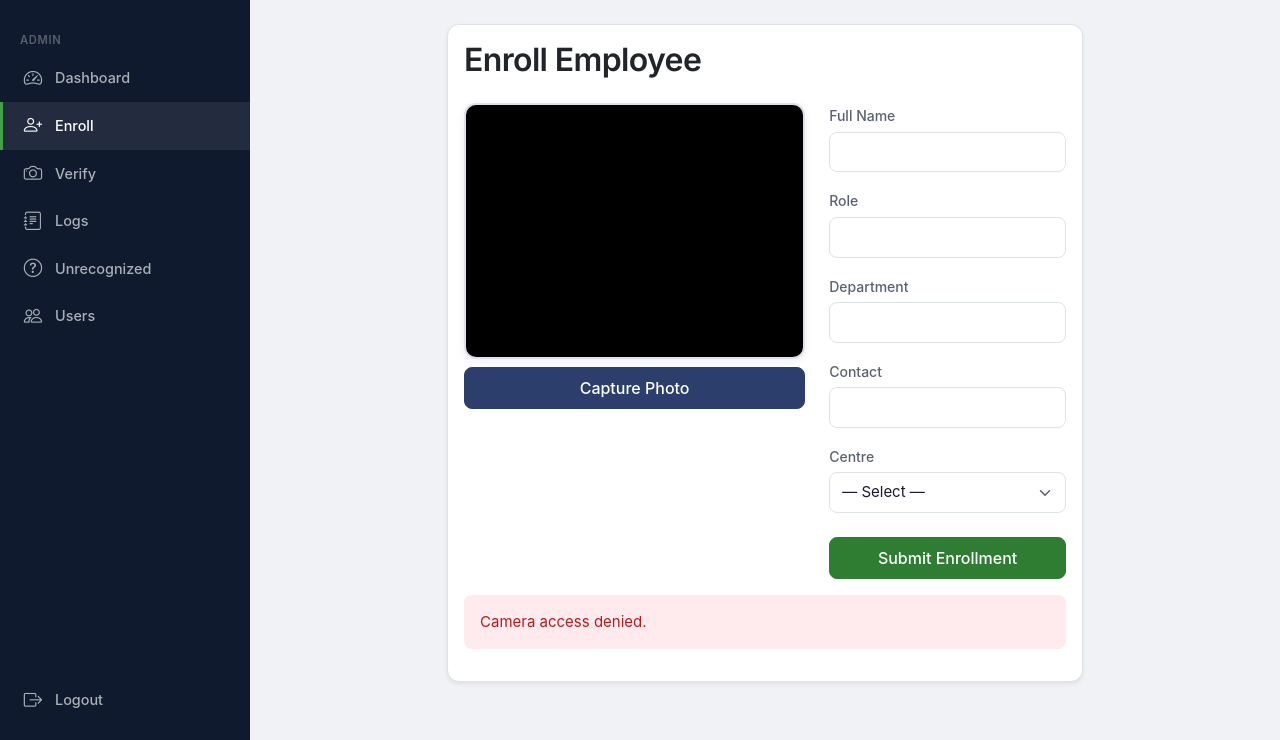
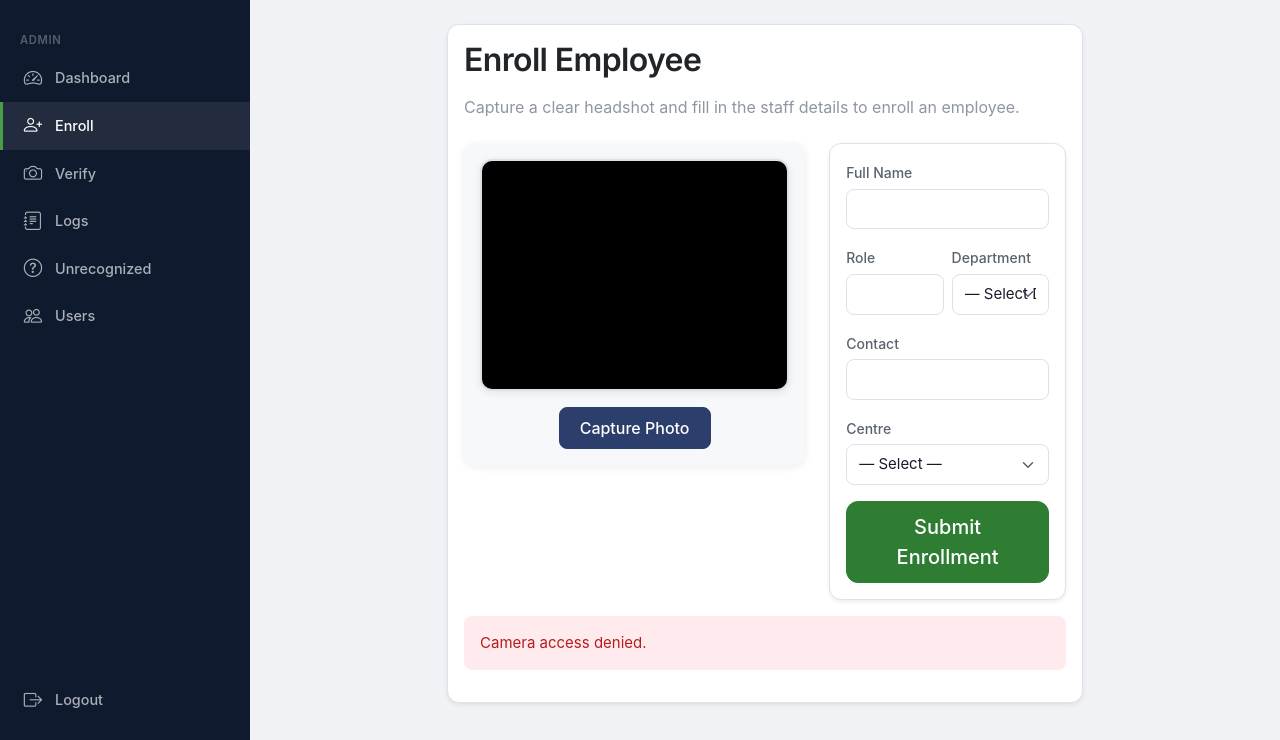
Before and after one commit to geniuskudzai21/CityOfMutareDigitaliD, a Flask app: page /admin/enroll in a window 1280 px wide. Shown: the part 60-800 px from the top of the page. Run offline with Flask 3, Linux system fonts and the light colour scheme; the visitor is signed in with stand-in values (Sample User, id 1); data comes from the database, SQL or seed files in the repository; data that the repository does not hold is empty.

Commit message:
Enroll: redesign form; department dropdown from DB; other-dept option and UI improvements

```diff
--- a/app.py
+++ b/app.py
@@ -16,6 +16,7 @@ from database import (
     add_user,
     delete_user,
     get_all_centres,
+    get_distinct_departments,
     get_all_employees,
     get_all_staff,
     get_all_users,
@@ -149,7 +150,8 @@ def admin_enroll():
     if request.method == "POST":
         return handle_enroll(request.get_json())
     centres = get_all_centres(db_path)
-    return render_template("admin/enroll.html", centres=centres)
+    departments = get_distinct_departments(db_path)
+    return render_template("admin/enroll.html", centres=centres, departments=departments)
 
 
 def handle_enroll(data):
--- a/database.py
+++ b/database.py
@@ -293,6 +293,13 @@ def get_all_centres(db_path):
     return [r["name"] for r in rows]
 
 
+def get_distinct_departments(db_path):
+    conn = get_connection(db_path)
+    rows = conn.execute("SELECT DISTINCT department FROM employees WHERE department IS NOT NULL AND department != '' ORDER BY department").fetchall()
+    conn.close()
+    return [r["department"] for r in rows if r["department"]]
+
+
 def get_dashboard_stats(db_path):
     conn = get_connection(db_path)
     emp_count = conn.execute("SELECT COUNT(*) FROM employees").fetchone()[0]
--- a/templates/admin/enroll.html
+++ b/templates/admin/enroll.html
@@ -4,12 +4,15 @@
     <div class="col-lg-8">
         <div class="card shadow-sm">
             <div class="card-body">
-                <h2 class="card-title mb-4">Enroll Employee</h2>
+                <h2 class="card-title mb-3">Enroll Employee</h2>
+                <p class="text-muted mb-4">Capture a clear headshot and fill in the staff details to enroll an employee.</p>
                 <form id="enrollForm">
-                    <div class="row g-4">
-                        <div class="col-md-7">
-                            <div class="webcam-frame">
-                                <video id="webcam" autoplay></video>
+                    <div class="row g-4 align-items-start">
+                        <div class="col-lg-7">
+                            <div class="card border-0 bg-light mb-3">
+                                <div class="card-body p-3 text-center">
+                                    <div class="webcam-frame mx-auto mb-3" style="max-width:480px;">
+                                        <video id="webcam" autoplay class="w-100 rounded"></video>
                                         <div class="scan-overlay" id="scanOverlay">
                                             <div class="scan-line"></div>
                                             <div class="scan-corner-tl"></div>
@@ -18,24 +21,44 @@
                                             <div class="scan-corner-br"></div>
                                         </div>
                                     </div>
-                            <div class="d-flex gap-2 mt-2">
-                                <button type="button" id="captureBtn" class="btn btn-primary flex-grow-1">Capture Photo</button>
+                                    <div class="d-flex gap-2 justify-content-center">
+                                        <button type="button" id="captureBtn" class="btn btn-primary">Capture Photo</button>
+                                        <button type="button" id="retakeBtn" class="btn btn-outline-secondary d-none">Retake</button>
                                     </div>
                                     <canvas id="captureCanvas" hidden></canvas>
-                            <div id="photoError" class="text-danger small mt-1" style="display: none;"></div>
+                                    <div id="photoError" class="text-danger small mt-2" style="display: none;"></div>
                                 </div>
-                        <div class="col-md-5">
+                            </div>
+                            <div class="text-center">
+                                <img id="photoPreview" class="img-fluid rounded border" style="max-height: 200px; display: none;">
+                            </div>
+                        </div>
+                        <div class="col-lg-5">
+                            <div class="card shadow-sm">
+                                <div class="card-body">
                                     <div class="mb-3">
                                         <label for="full_name" class="form-label">Full Name</label>
-                                <input type="text" class="form-control" id="full_name" name="full_name" required>
+                                        <input type="text" class="form-control form-control-lg" id="full_name" name="full_name" required>
                                     </div>
-                            <div class="mb-3">
+                                    <div class="row g-2 mb-3">
+                                        <div class="col-6">
                                             <label for="role" class="form-label">Role</label>
                                             <input type="text" class="form-control" id="role" name="role">
                                         </div>
-                            <div class="mb-3">
+                                        <div class="col-6">
                                             <label for="department" class="form-label">Department</label>
-                                <input type="text" class="form-control" id="department" name="department">
+                                            <select class="form-select" id="department" name="department">
+                                                <option value="">— Select Department —</option>
+                                                {% for d in departments %}
+                                                <option value="{{ d }}">{{ d }}</option>
+                                                {% endfor %}
+                                                <option value="__other__">Other...</option>
+                                            </select>
+                                        </div>
+                                    </div>
+                                    <div class="mb-3 d-none" id="otherDeptWrap">
+                                        <label for="department_other" class="form-label">Other Department</label>
+                                        <input type="text" class="form-control" id="department_other" name="department_other">
                                     </div>
                                     <div class="mb-3">
                                         <label for="contact" class="form-label">Contact</label>
@@ -50,8 +73,11 @@
                                             {% endfor %}
                                         </select>
                                     </div>
-                            <img id="photoPreview" class="img-fluid rounded border" style="max-height: 140px; display: none;">
-                            <button type="submit" class="btn btn-success w-100 mt-2">Submit Enrollment</button>
+                                    <div class="d-grid">
+                                        <button type="submit" class="btn btn-success btn-lg">Submit Enrollment</button>
+                                    </div>
+                                </div>
+                            </div>
                         </div>
                     </div>
                     <div id="statusMsg" class="mt-3"></div>
@@ -85,6 +111,23 @@ document.getElementById("captureBtn").addEventListener("click", () => {
     }, 500);
 });
 
+document.getElementById('department').addEventListener('change', (e) => {
+    const wrap = document.getElementById('otherDeptWrap');
+    if (e.target.value === '__other__') {
+        wrap.classList.remove('d-none');
+    } else {
+        wrap.classList.add('d-none');
+    }
+});
+
+// Retake button logic
+const retakeBtn = document.getElementById('retakeBtn');
+retakeBtn.addEventListener('click', () => {
+    capturedImage = null;
+    document.getElementById('photoPreview').style.display = 'none';
+    retakeBtn.classList.add('d-none');
+});
+
 document.getElementById("enrollForm").addEventListener("submit", async (e) => {
     e.preventDefault();
     photoError.style.display = "none";
@@ -111,6 +154,10 @@ document.getElementById("enrollForm").addEventListener("submit", async (e) => {
         const data = await res.json();
         if (data.success) {
             document.getElementById("statusMsg").innerHTML = '<div class="alert alert-success">Enrolled successfully!</div>';
+            // reset form
+            document.getElementById('enrollForm').reset();
+            capturedImage = null;
+            document.getElementById('photoPreview').style.display = 'none';
         } else {
             if (data.error && data.error.includes("No face detected")) {
                 photoError.textContent = data.error;
```
Lines whose indentation alone changed are shown as unchanged.
